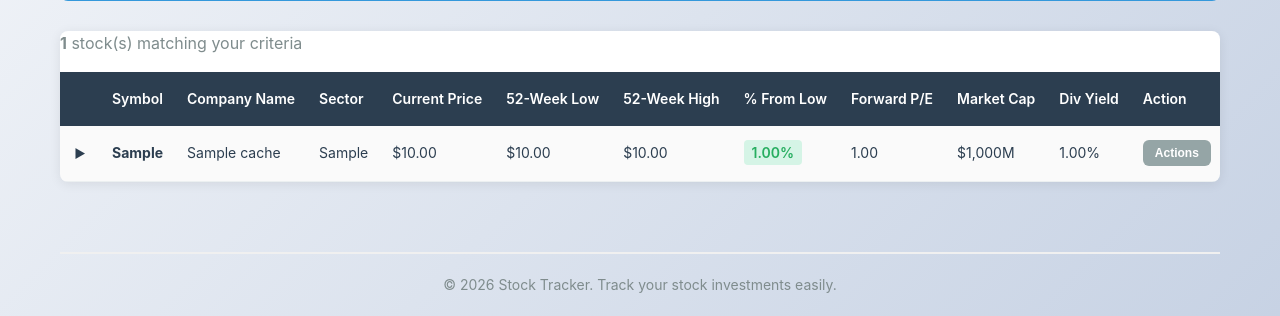
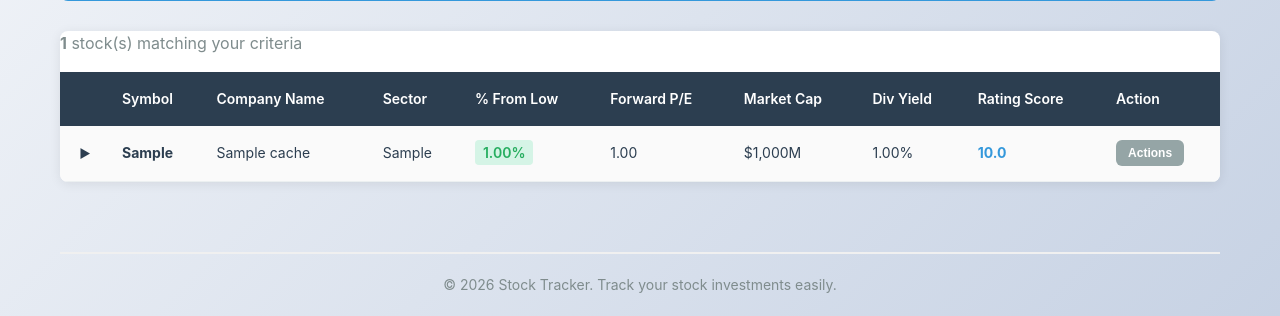
Before and after one commit to qchrisd/Stock-Tracker, a Flask app: page /research in a window 1280 px wide. Shown: the part 1122-1438 px from the top of the page. Run offline with Flask 3, Linux system fonts and the light colour scheme; tables that the repository leaves empty hold one stand-in row (values such as "Sample post").

Commit message:
Claude changes formatting in the research table

```diff
--- a/app/templates/research.html
+++ b/app/templates/research.html
@@ -108,13 +108,11 @@
                     <th class="sortable" data-sort="symbol">Symbol</th>
                     <th class="sortable" data-sort="name">Company Name</th>
                     <th class="sortable" data-sort="sector">Sector</th>
-                    <th class="sortable" data-sort="price">Current Price</th>
-                    <th class="sortable" data-sort="low52">52-Week Low</th>
-                    <th class="sortable" data-sort="high52">52-Week High</th>
                     <th class="sortable" data-sort="distance">% From Low</th>
                     <th class="sortable" data-sort="pe_forward">Forward P/E</th>
                     <th class="sortable" data-sort="marketcap">Market Cap</th>
                     <th class="sortable" data-sort="dividend">Div Yield</th>
+                    <th class="sortable" data-sort="rating">Rating Score</th>
                     <th>Action</th>
                 </tr>
             </thead>
@@ -131,9 +129,6 @@
                         <td><strong>{{ stock.symbol }}</strong></td>
                         <td>{{ stock.name }}</td>
                         <td>{{ stock.sector }}</td>
-                        <td>${{ "{:,.2f}".format(stock.current_price) }}</td>
-                        <td>${{ "{:,.2f}".format(stock.week_52_low) }}</td>
-                        <td>${{ "{:,.2f}".format(stock.week_52_high) }}</td>
                         <td>
                             <span class="percent-change {% if stock.distance_from_low >= 0 %}positive{% else %}negative{% endif %}">
                                 {{ "{:.2f}".format(stock.distance_from_low) }}%
@@ -154,6 +149,7 @@
                                 —
                             {% endif %}
                         </td>
+                        <td style="color: #3498db; font-weight: bold;">{{ "{:.1f}".format(stock.rating_score) if stock.rating_score is not none else 'N/A' }}</td>
                         <td>
                             <div class="action-dropdown">
                                 <button type="button" class="btn btn-small btn-secondary action-toggle" data-symbol="{{ stock.symbol }}">Actions</button>
@@ -193,13 +189,22 @@
                                     </div>
                                 </div>
 
+                                <!-- Price Information Section -->
+                                <div style="margin-bottom: 20px;">
+                                    <h5 style="margin: 10px 0 10px 0; color: #555; font-size: 13px; font-weight: bold; text-transform: uppercase;">Price Information</h5>
+                                    <div style="display: grid; grid-template-columns: repeat(3, 1fr); gap: 15px; font-size: 13px;">
+                                        <div><strong>Current Price:</strong><br><span style="font-weight: bold;">${{ "{:,.2f}".format(stock.current_price) if stock.current_price is not none else 'N/A' }}</span></div>
+                                        <div><strong>52-Week Low:</strong><br><span style="font-weight: bold;">${{ "{:,.2f}".format(stock.week_52_low) if stock.week_52_low is not none else 'N/A' }}</span></div>
+                                        <div><strong>52-Week High:</strong><br><span style="font-weight: bold;">${{ "{:,.2f}".format(stock.week_52_high) if stock.week_52_high is not none else 'N/A' }}</span></div>
+                                    </div>
+                                </div>
+
                                 <!-- Graham Values Section -->
                                 <div>
                                     <h5 style="margin: 10px 0 10px 0; color: #555; font-size: 13px; font-weight: bold; text-transform: uppercase;">Graham Valuation Methods</h5>
-                                    <div style="display: grid; grid-template-columns: repeat(3, 1fr); gap: 15px; font-size: 13px;">
+                                    <div style="display: grid; grid-template-columns: repeat(2, 1fr); gap: 15px; font-size: 13px;">
                                         <div><strong>Graham Number(%):</strong><br><span style="font-weight: bold;">{{ "{:.2f}".format(stock.graham_number_percent) if stock.graham_number_percent is not none else 'N/A' }}%</span></div>
                                         <div><strong>NCAV / Net-Net (%):</strong><br><span style="font-weight: bold;">{{ "{:.2f}".format(stock.ncav_or_net_net) if stock.ncav_or_net_net is not none else 'N/A' }}%</span></div>
-                                        <div><strong>Overall Rating Score:</strong><br><span style="color: #3498db; font-weight: bold; font-size: 14px;">{{ "{:.1f}".format(stock.rating_score) if stock.rating_score is not none else 'N/A' }}</span></div>
                                     </div>
                                 </div>
                             </div>
```
